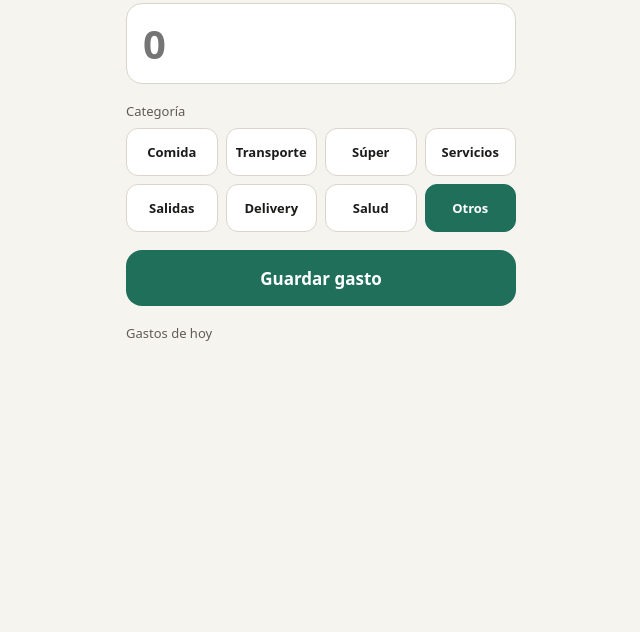
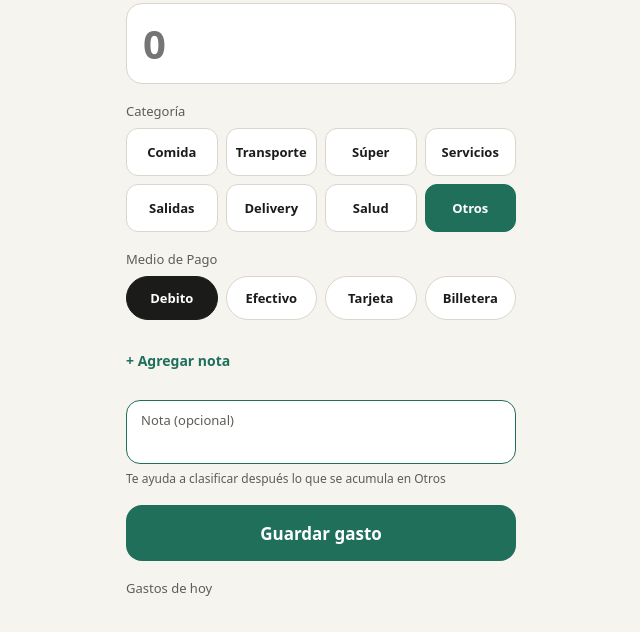
Before and after one commit to masantillan/tracker, a plain HTML site: page index.html in a window 1280 px wide. Both pictures are taken after a click on the label "Otros". Shown: the part 114-746 px from the top of the page, without its empty margins (319-959 px from the left). Drawn offline with Linux system fonts and the light colour scheme.

Commit message:
Agregamos nota y medio de pago

```diff
--- a/css/styles.css
+++ b/css/styles.css
@@ -171,3 +171,65 @@ section h2 {
     sans-serif;
   cursor: pointer;
 }
+
+[hidden] {
+  display: none !important;
+}
+
+.payment label {
+  height: 44px;
+  border-radius: 22px;
+}
+
+.payment label:has(input:checked) {
+  background: var(--ink);
+  border-color: var(--ink);
+  color: #ffffff;
+}
+
+.note-toggle {
+  align-self: flex-start;
+  min-height: 44px;
+  padding: 0;
+  border: 0;
+  background: transparent;
+  color: var(--accent);
+  font:
+    600 14px system-ui,
+    sans-serif;
+  cursor: pointer;
+}
+
+.note-field {
+  display: block;
+  padding: 10px 14px;
+  background: var(--card);
+  border: 1px solid var(--accent);
+  border-radius: 14px;
+}
+.note-field:focus-within {
+  outline: 2px solid var(--accent);
+}
+.note-field span {
+  display: block;
+  font-size: 13px;
+  color: var(--muted);
+}
+.note-field input {
+  display: block;
+  width: 100%;
+  margin-top: 2px;
+  padding: 0;
+  border: 0;
+  outline: 0;
+  background: transparent;
+  font:
+    600 16px system-ui,
+    sans-serif;
+  color: var(--ink);
+}
+#note-hint {
+  margin: 6px 0 0;
+  font-size: 12px;
+  color: var(--muted);
+}
--- a/index.html
+++ b/index.html
@@ -31,6 +31,23 @@
         <label><input type="radio" name="category" value="otros"> Otros</label>
       </fieldset>
 
+      <fieldset class="payment">
+        <legend>Medio de Pago</legend>
+        <label><input type="radio" name="payment" value="debito" checked>Debito</label>
+        <label><input type="radio" name="payment" value="efectivo">Efectivo</label>
+        <label><input type="radio" name="payment" value="tarjeta">Tarjeta</label>
+        <label><input type="radio" name="payment" value="billetera">Billetera</label>
+      </fieldset>
+
+      <button type="button" id="note-toggle" class="note-toggle">+ Agregar nota</button>
+      <div id="note-box" class="note-box" hidden>
+        <label class="note-field" for="note">
+          <span>Nota (opcional)</span>
+          <input type="text" id="note" maxlength="120" autocomplete="off">
+        </label>
+        <p id="note-hint">Te ayuda a clasificar después lo que se acumula en Otros</p>
+      </div>
+
       <button type="submit">Guardar gasto</button>
     </form>
 
--- a/js/app.js
+++ b/js/app.js
@@ -5,6 +5,12 @@ const form = document.getElementById("expense-form");
 const amountInput = document.getElementById("amount");
 const listEl = document.getElementById("expense-list");
 const totalEl = document.getElementById("total");
+const noteToggle = document.getElementById("note-toggle");
+const noteBox = document.getElementById("note-box");
+const noteInput = document.getElementById("note");
+const noteHint = document.getElementById("note-hind");
+const LAST_PAYMENT_KEY = "lastPayment";
+let noteOpen = false;
 
 const CATEGORY_LABELS = {
   comida: "Comida",
@@ -22,9 +28,9 @@ const CATEGORY_LABELS = {
 // "3.500" o "3500,50" -> centavos (350000 o 350050). Devuelve null si no es válido.
 function parseAmountToCents(text) {
   const clean = text
-    .replace(/[$\s]/g, "")   // saca el $ y los espacios
-    .replace(/\./g, "")      // saca los puntos de miles
-    .replace(",", ".");      // la coma decimal pasa a punto
+    .replace(/[$\s]/g, "") // saca el $ y los espacios
+    .replace(/\./g, "") // saca los puntos de miles
+    .replace(",", "."); // la coma decimal pasa a punto
   const number = parseFloat(clean);
   if (!Number.isFinite(number) || number <= 0) return null;
   return Math.round(number * 100);
@@ -32,7 +38,9 @@ function parseAmountToCents(text) {
 
 // centavos -> "$ 3.500"
 function formatMoney(cents) {
-  return "$ " + (cents / 100).toLocaleString("es-AR", { maximumFractionDigits: 2 });
+  return (
+    "$ " + (cents / 100).toLocaleString("es-AR", { maximumFractionDigits: 2 })
+  );
 }
 
 // Fecha y hora actuales en formato ISO con la zona horaria local.
@@ -42,9 +50,21 @@ function localISOString(date = new Date()) {
   const sign = offset >= 0 ? "+" : "-";
   const abs = Math.abs(offset);
   return (
-    date.getFullYear() + "-" + pad(date.getMonth() + 1) + "-" + pad(date.getDate()) +
-    "T" + pad(date.getHours()) + ":" + pad(date.getMinutes()) + ":" + pad(date.getSeconds()) +
-    sign + pad(Math.floor(abs / 60)) + ":" + pad(abs % 60)
+    date.getFullYear() +
+    "-" +
+    pad(date.getMonth() + 1) +
+    "-" +
+    pad(date.getDate()) +
+    "T" +
+    pad(date.getHours()) +
+    ":" +
+    pad(date.getMinutes()) +
+    ":" +
+    pad(date.getSeconds()) +
+    sign +
+    pad(Math.floor(abs / 60)) +
+    ":" +
+    pad(abs % 60)
   );
 }
 
@@ -52,6 +72,38 @@ function localISOString(date = new Date()) {
 function newId() {
   if (crypto.randomUUID) return crypto.randomUUID();
   return Date.now().toString(36) + Math.random().toString(36).slice(2, 10);
+}
+
+//Marca el último medio de pago que se usó. Se guarda en el teléfono.
+function loadLastPayment() {
+  try {
+    const saved = localStorage.getItem(LAST_PAYMENT_KEY);
+    if (!saved) return;
+    const radio = form.querySelector(
+      'input[name="payment"][value="' + saved + '"]',
+    );
+    if (radio) radio.checked = true;
+  } catch (error) {
+    //marca el medio de pago por defecto
+  }
+}
+
+function saveLastPayment(value) {
+  try {
+    localStorage.setItem(LAST_PAYMENT_KEY, value);
+  } catch (error) {}
+}
+
+//Si la categoria es otros o tocaste el boton, abre la nota. Caso contrario, se esconde
+
+function updateNoteVisibility() {
+  const isOtros = form.elements["category"].value === "otros";
+  const hasText = noteInput.value.trim() !== "";
+  const open = isOtros || noteOpen || hasText;
+
+  noteBox.hidden = !open;
+  noteToggle.hidden = !open;
+  noteHint.hidden = !isOtros;
 }
 
 // ---------- Pantalla ----------
@@ -73,7 +125,8 @@ async function render() {
       minute: "2-digit",
     });
     const label = CATEGORY_LABELS[expense.category] || expense.category;
-    item.textContent = time + " · " + label + " · " + formatMoney(expense.amount) + " ";
+    item.textContent =
+      time + " · " + label + " · " + formatMoney(expense.amount) + " ";
 
     const deleteButton = document.createElement("button");
     deleteButton.type = "button";
@@ -102,7 +155,9 @@ form.addEventListener("submit", async (event) => {
 
   const amount = parseAmountToCents(amountInput.value);
   if (amount === null) {
-    alert("Ingresá un monto válido. Para decimales usá coma (por ejemplo 1250,50).");
+    alert(
+      "Ingresá un monto válido. Para decimales usá coma (por ejemplo 1250,50).",
+    );
     return;
   }
 
@@ -111,11 +166,11 @@ form.addEventListener("submit", async (event) => {
     amount: amount,
     currency: "ARS",
     category: form.elements["category"].value,
-    payment: null,        // todavía no hay selector de medio de pago en esta fase
+    payment: form.elements["payment"].value, // todavía no hay selector de medio de pago en esta fase
     recurring: false,
     installments: 1,
     late: false,
-    note: "",
+    note: noteInput.value.trim(),
     createdAt: localISOString(),
   };
 
@@ -127,10 +182,32 @@ form.addEventListener("submit", async (event) => {
     return; // si falló, no limpiamos el formulario
   }
 
+  saveLastPayment(expense.payment);
+  form.reset();
+  noteOpen = false;
+  loadLastPayment();
+  updateNoteVisibility();
   form.reset();
   amountInput.focus();
   await render();
 });
+
+// Al cambiar categoria, muestra u oculta nota
+
+form.addEventListener("change", (event) => {
+  if (event.target.name === "category") updateNoteVisibility();
+});
+
+// Cuando toca "+agregar nota"
+
+noteToggle.addEventListener("click", () => {
+  noteOpen = true;
+  updateNoteVisibility();
+  noteInput.focus();
+});
+
+loadLastPayment();
+updateNoteVisibility();
 
 // Al abrir la página.
 render().catch((error) => {
--- a/sw.js
+++ b/sw.js
@@ -1,6 +1,6 @@
 //Service Worker, guardado de archivos en el telefono para que pueda usarse offline
 
-const CACHE = "tracker-v1";
+const CACHE = "tracker-v2";
 
 const FILES = [
   "./",
```
